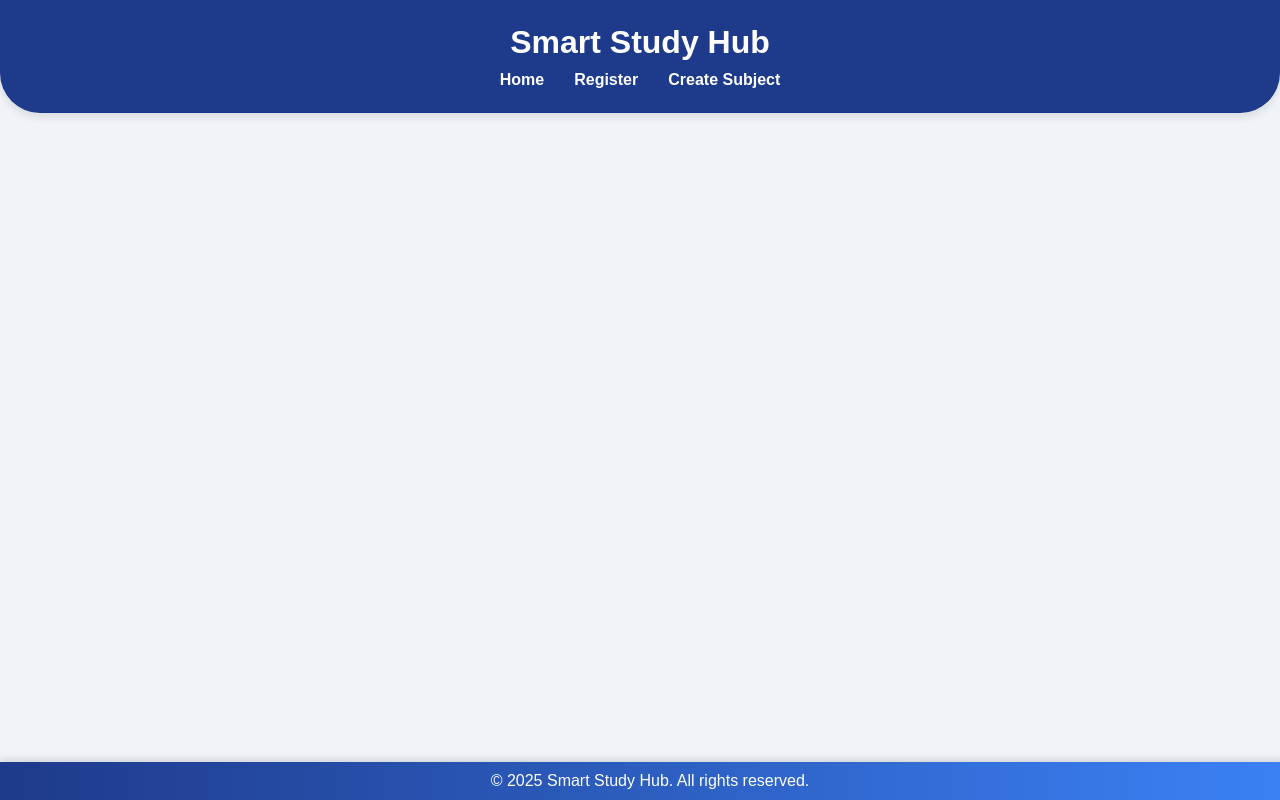
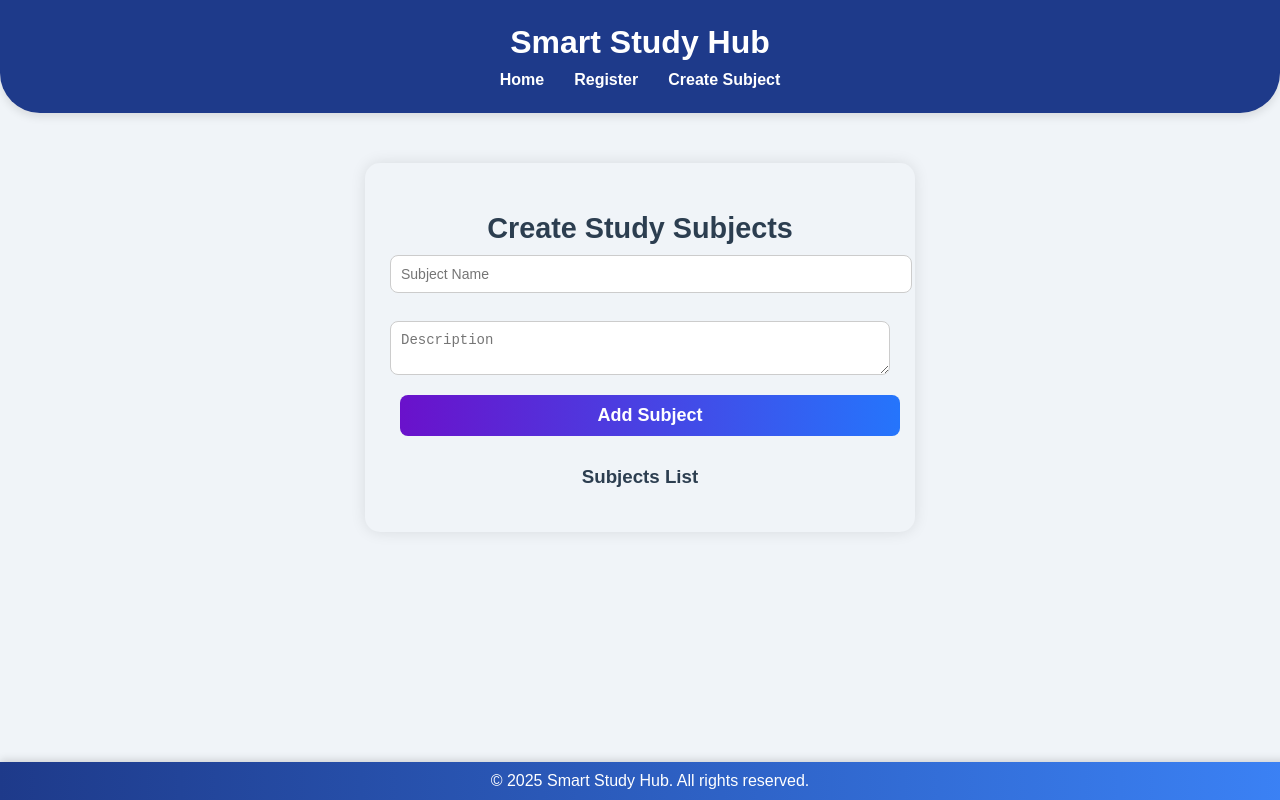
Before and after one commit to suubod/CS3100-25-26-Group-A2, a React (Create React App) app in the folder frontend/: page /subjects in a window 1280 px wide. Built offline with nearby package versions, Linux system fonts and the light colour scheme.

Commit message:
u003 Task 8: Implement create Subjects feature (frontent)

```diff
--- a/frontend/src/App.js
+++ b/frontend/src/App.js
@@ -5,7 +5,7 @@ import Footer from "./Components/Footer";
 import Home from "./Pages/Home";
 import Register from "./Pages/Register";
 import CreateSubject from "./Pages/CreateSubject";
-
+import Subjects from "./Subjects.jsx";
 import "./App.css";
 
 function App() {
@@ -16,6 +16,7 @@ function App() {
         <Route path="/" element={<Home />} />
         <Route path="/register" element={<Register />} />
         <Route path="/create-subject" element={<CreateSubject />} />
+      <Route path="/subjects" element={<Subjects />} />
       </Routes>
       <Footer />
     </Router>
--- /dev/null
+++ b/frontend/src/Subjects.css
@@ -0,0 +1,52 @@
+.subjects-container {
+    width: 500px;
+    margin: 50px auto;
+    padding: 25px;
+    border-radius: 15px;
+    background-color: #f0f4f8;
+    box-shadow: 0px 0px 15px rgba(0,0,0,0.1);
+    font-family: Arial, sans-serif;
+}
+
+.subjects-container h2, .subjects-container h3 {
+    text-align: center;
+    color: #2c3e50;
+}
+
+.subjects-container form {
+    display: flex;
+    flex-direction: column;
+    gap: 10px;
+    margin-bottom: 20px;
+}
+
+.subjects-container input, .subjects-container textarea {
+    padding: 10px;
+    border: 1px solid #ccc;
+    border-radius: 8px;
+    font-size: 14px;
+}
+
+.subjects-container button {
+    padding: 10px;
+    background-color: #3498db;
+    color: white;
+    border: none;
+    border-radius: 8px;
+    cursor: pointer;
+    font-weight: bold;
+}
+
+.subjects-container button:hover {
+    background-color: #2980b9;
+}
+
+.subjects-container ul {
+    list-style-type: none;
+    padding: 0;
+}
+
+.subjects-container li {
+    padding: 8px;
+    border-bottom: 1px solid #ccc;
+}
--- /dev/null
+++ b/frontend/src/Subjects.jsx
@@ -0,0 +1,49 @@
+import React, { useState } from "react";
+import "./Subjects.css";
+
+function Subjects() {
+  const [subjectName, setSubjectName] = useState("");
+  const [description, setDescription] = useState("");
+  const [subjects, setSubjects] = useState([]);
+
+  const handleAddSubject = (e) => {
+    e.preventDefault();
+    if (subjectName.trim() === "") return;
+
+    const newSubject = { name: subjectName, description: description };
+    setSubjects([...subjects, newSubject]);
+    setSubjectName("");
+    setDescription("");
+  };
+
+  return (
+    <div className="subjects-container">
+      <h2>Create Study Subjects</h2>
+      <form onSubmit={handleAddSubject}>
+        <input
+          type="text"
+          placeholder="Subject Name"
+          value={subjectName}
+          onChange={(e) => setSubjectName(e.target.value)}
+        />
+        <textarea
+          placeholder="Description"
+          value={description}
+          onChange={(e) => setDescription(e.target.value)}
+        />
+        <button type="submit">Add Subject</button>
+      </form>
+
+      <h3>Subjects List</h3>
+      <ul>
+        {subjects.map((subj, index) => (
+          <li key={index}>
+            <strong>{subj.name}</strong> - {subj.description}
+          </li>
+        ))}
+      </ul>
+    </div>
+  );
+}
+
+export default Subjects;
```
Also changed, not shown: frontend/src/RegistrationForm.jsx (renamed from frontend/src/RegistrationForm.js).
